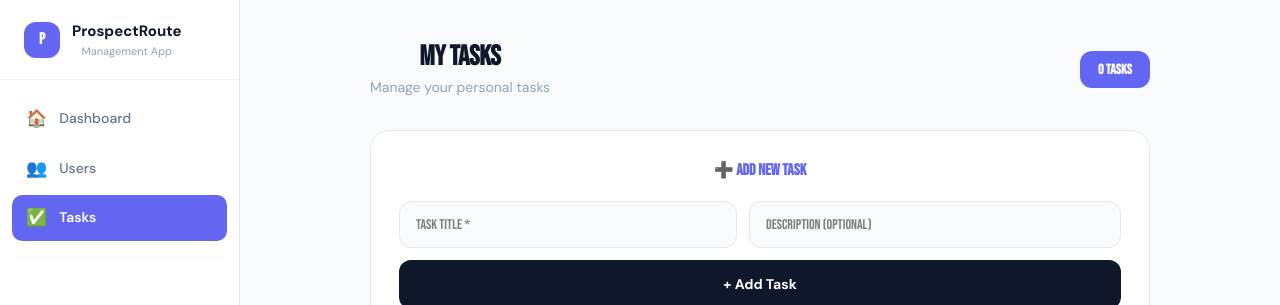
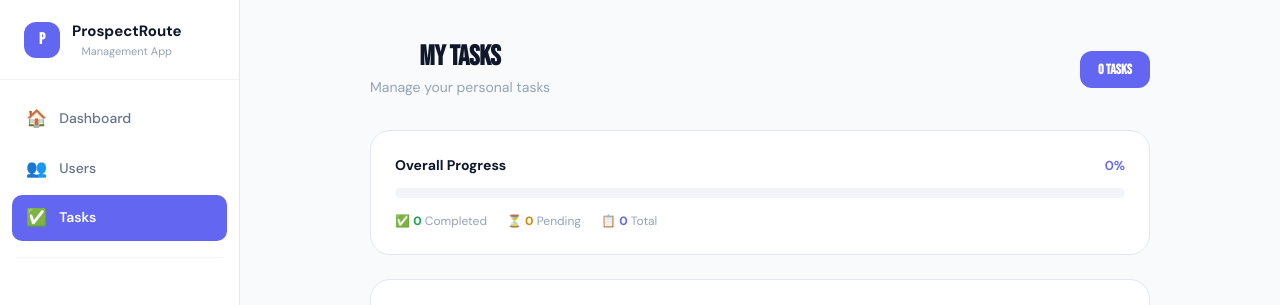
Before and after one commit to ddzapier-cloud/prospect-route, a React (Vite) app: page /tasks in a window 1280 px wide. Shown: the top 305 px of the page. Built offline with nearby package versions, Linux system fonts and the light colour scheme; no server answers; sample sign-in values are in the browser's storage.

Commit message:
new files added

```diff
--- a/src/components/explore/Explore.jsx
+++ b/src/components/explore/Explore.jsx
@@ -10,7 +10,7 @@ const Explore = () => {
   return (
     <div className='exploreMain mt-[-650px]'>
         <div className='exploreText'>
-            <div className='flex flex-col items-center text-center max-w-260 mx-auto mb-10'>
+            <div className='exploreHeading-range flex flex-col items-center text-center max-w-260 mx-auto mb-10'>
                 <h2 className="text-[#fff] text-[64px] uppercase font-medium max-w-207.5">
                     Explore Our Range of <span className="text-[#E0D000] text-[64px] uppercase font-medium">Energy-Boosting Shots</span> for Every Need
                 </h2>
@@ -20,7 +20,7 @@ const Explore = () => {
                 <ShopBtn />
             </div>
 
-            <div className="flex flex-wrap justify-between">
+            <div className="exploreHeading-cards flex md:flex-nowrap flex-wrap justify-between">
                 <ExploreCard
                     image={bottleFirst}
                     title="Orange Flavor"
--- a/src/components/explore/ExploreCard.jsx
+++ b/src/components/explore/ExploreCard.jsx
@@ -10,7 +10,7 @@ const ExploreCard = ({
   tagBgColor
 }) => {
   return (
-    <div className="max-w-full md:max-w-82 bg-white rounded-lg shadow-lg p-4 flex flex-col">
+    <div className="exploreHeading-cards-items max-w-full md:max-w-82 bg-white rounded-lg shadow-lg p-4 flex flex-col">
 
       <img src={image} alt={title} className="w-full mb-4 rounded-[10px]" />
 
--- a/src/index.css
+++ b/src/index.css
@@ -61,10 +61,25 @@ button {
   font-family: 'Bebas Neue', sans-serif;
 }
 
+@media screen and (max-width: 1440px) {
+      .exploreMain {
+        margin-top: -350px;
+    }
+}
 
 @media screen and (max-width: 1100px) {
   h1 {
     font-size: 350px;
+  }
+}
+@media screen and (max-width: 991px) {
+  .exploreHeading-cards {
+    flex-wrap: wrap;
+    justify-content: center;
+    gap: 20px;
+  }
+  .exploreHeading-cards-items{
+    margin-bottom: 20px;
   }
 }
 
--- a/src/pages/Tasks.jsx
+++ b/src/pages/Tasks.jsx
@@ -78,6 +78,45 @@ function Tasks({ user }) {
           </div>
         </div>
 
+
+
+
+        {/* Progress Bar */}
+        <div style={{ background: 'white', borderRadius: '20px', border: '1px solid #e2e8f0', padding: '24px', marginBottom: '24px' }}>
+          <div style={{ display: 'flex', justifyContent: 'space-between', alignItems: 'center', marginBottom: '12px' }}>
+            <span style={{ fontSize: '14px', fontWeight: '700', color: '#0f172a' }}>Overall Progress</span>
+            <span style={{ fontSize: '13px', fontWeight: '600', color: '#6366f1' }}>
+              {tasks.length === 0 ? 0 : Math.round((tasks.filter(t => t.status === 'Completed').length / tasks.length) * 100)}%
+            </span>
+          </div>
+
+          {/* Bar */}
+          <div style={{ background: '#f1f5f9', borderRadius: '999px', height: '10px', overflow: 'hidden' }}>
+            <div style={{
+              height: '100%',
+              borderRadius: '999px',
+              background: 'linear-gradient(90deg, #6366f1, #22c55e)',
+              width: `${tasks.length === 0 ? 0 : Math.round((tasks.filter(t => t.status === 'Completed').length / tasks.length) * 100)}%`,
+              transition: 'width 0.5s ease'
+            }} />
+          </div>
+
+          {/* Stats */}
+          <div style={{ display: 'flex', gap: '20px', marginTop: '14px' }}>
+            <span style={{ fontSize: '12px', color: '#94a3b8' }}>
+              ✅ <strong style={{ color: '#16a34a' }}>{tasks.filter(t => t.status === 'Completed').length}</strong> Completed
+            </span>
+            <span style={{ fontSize: '12px', color: '#94a3b8' }}>
+              ⏳ <strong style={{ color: '#ca8a04' }}>{tasks.filter(t => t.status === 'Pending').length}</strong> Pending
+            </span>
+            <span style={{ fontSize: '12px', color: '#94a3b8' }}>
+              📋 <strong style={{ color: '#6366f1' }}>{tasks.length}</strong> Total
+            </span>
+          </div>
+        </div>
+
+
+
         {/* Form */}
         <TaskForm onAdd={handleAdd} />
 
```
